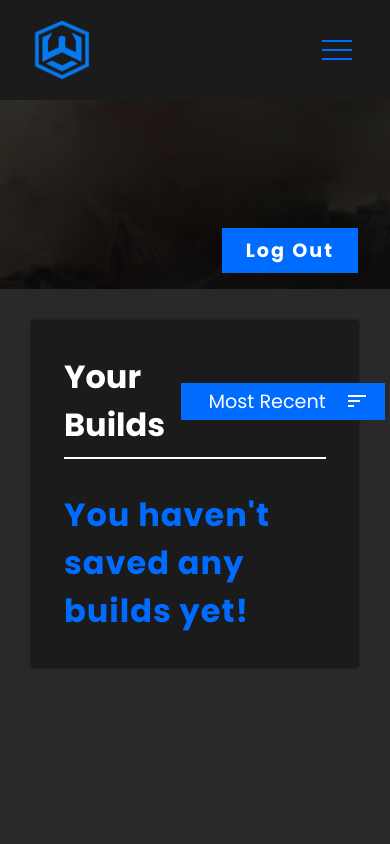
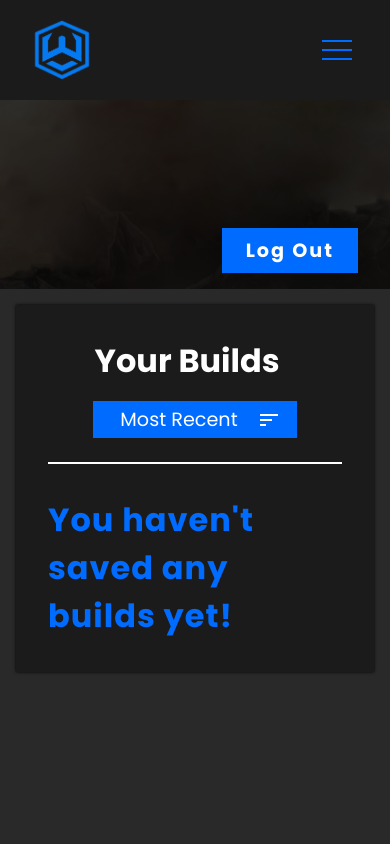
Before and after one commit to czhangy/Minroll, a Next.js app: page /profile in a window 390 px wide. Shown: the top 844 px of the page. Built offline with nearby package versions, Linux system fonts and the light colour scheme.

Commit message:
profile responsive

```diff
--- a/src/styles/Profile/Profile.module.scss
+++ b/src/styles/Profile/Profile.module.scss
@@ -11,8 +11,8 @@
             url("/images/home-bg.jpg");
         object-fit: cover;
         background-position: center;
-        padding: 128px 32px;
-        padding-bottom: 32px;
+        padding: 8rem 2rem;
+        padding-bottom: 2rem;
 
         #header-container {
             max-width: constants.$max-container;
@@ -30,7 +30,7 @@
 
             #logout-button {
                 background: constants.$accent-color;
-                padding: 8px 24px;
+                padding: 0.5rem 1.5rem;
                 font-family: constants.$header-font;
                 font-size: 2rem;
                 color: white;
@@ -41,14 +41,14 @@
     }
 
     #profile-content {
-        padding: 32px;
+        padding: 2rem;
         background: constants.$bg-color;
 
         #content-container {
             max-width: constants.$max-container;
             margin: 0 auto;
             background: constants.$main-color;
-            padding: 32px;
+            padding: 2rem;
             box-shadow: constants.$outline;
             display: flex;
             flex-direction: column;
@@ -59,7 +59,7 @@
                 display: flex;
                 justify-content: space-between;
                 align-items: center;
-                padding-bottom: 8px;
+                padding-bottom: 0.5rem;
                 width: 100%;
 
                 #header-left {
@@ -70,7 +70,7 @@
                         font-weight: bold;
                         font-family: constants.$header-font;
                         font-size: 2rem;
-                        margin-right: 16px;
+                        margin-right: 1rem;
                     }
 
                     #loading-icon {
@@ -87,7 +87,7 @@
                             font-family: constants.$header-font;
                             color: white;
                             background: constants.$accent-color;
-                            padding: 4px 16px;
+                            padding: 0.25rem 1rem;
                             display: flex;
                             align-items: center;
 
@@ -100,7 +100,7 @@
                                 height: 24px;
                                 width: 24px;
                                 position: relative;
-                                margin-left: 8px;
+                                margin-left: 0.5rem;
                             }
                         }
                     }
@@ -118,7 +118,7 @@
                         height: 48px;
                         width: 48px;
                         position: relative;
-                        margin-right: -4px;
+                        margin-right: -0.25rem;
                         transition: transform 0.8s ease;
                     }
                 }
@@ -126,7 +126,7 @@
 
             #builds-list {
                 margin-top: 1.5rem;
-                margin-bottom: 16px;
+                margin-bottom: 1rem;
                 width: 100%;
 
                 &:last-child {
@@ -134,7 +134,7 @@
                 }
 
                 .build {
-                    margin-bottom: 16px;
+                    margin-bottom: 1rem;
 
                     &:last-child {
                         margin-bottom: 0;
@@ -143,7 +143,7 @@
             }
 
             #alt-text {
-                margin-top: 32px;
+                margin-top: 2rem;
                 font-family: constants.$header-font;
                 font-size: 2rem;
                 font-weight: bold;
@@ -173,16 +173,43 @@
 }
 
 @media screen and (max-width: constants.$mobile) {
-    #profile > #profile-header {
-        padding-bottom: 16px;
+    #profile {
+        #profile-header {
+            padding-bottom: 1rem;
 
-        #header-container {
-            #username {
-                font-size: 2rem;
+            #header-container {
+                #username {
+                    font-size: 2rem;
+                }
+
+                #logout-button {
+                    font-size: 1.2rem;
+                }
             }
+        }
 
-            #logout-button {
-                font-size: 1.2rem;
+        #profile-content {
+            padding: 1rem;
+
+            #content-container > #content-header {
+                justify-content: center;
+
+                #header-left {
+                    flex-direction: column;
+
+                    #content-text,
+                    #menu-container {
+                        margin-bottom: 1rem;
+                    }
+
+                    #loading-icon {
+                        display: none;
+                    }
+                }
+
+                #planner-link {
+                    display: none;
+                }
             }
         }
     }
```
